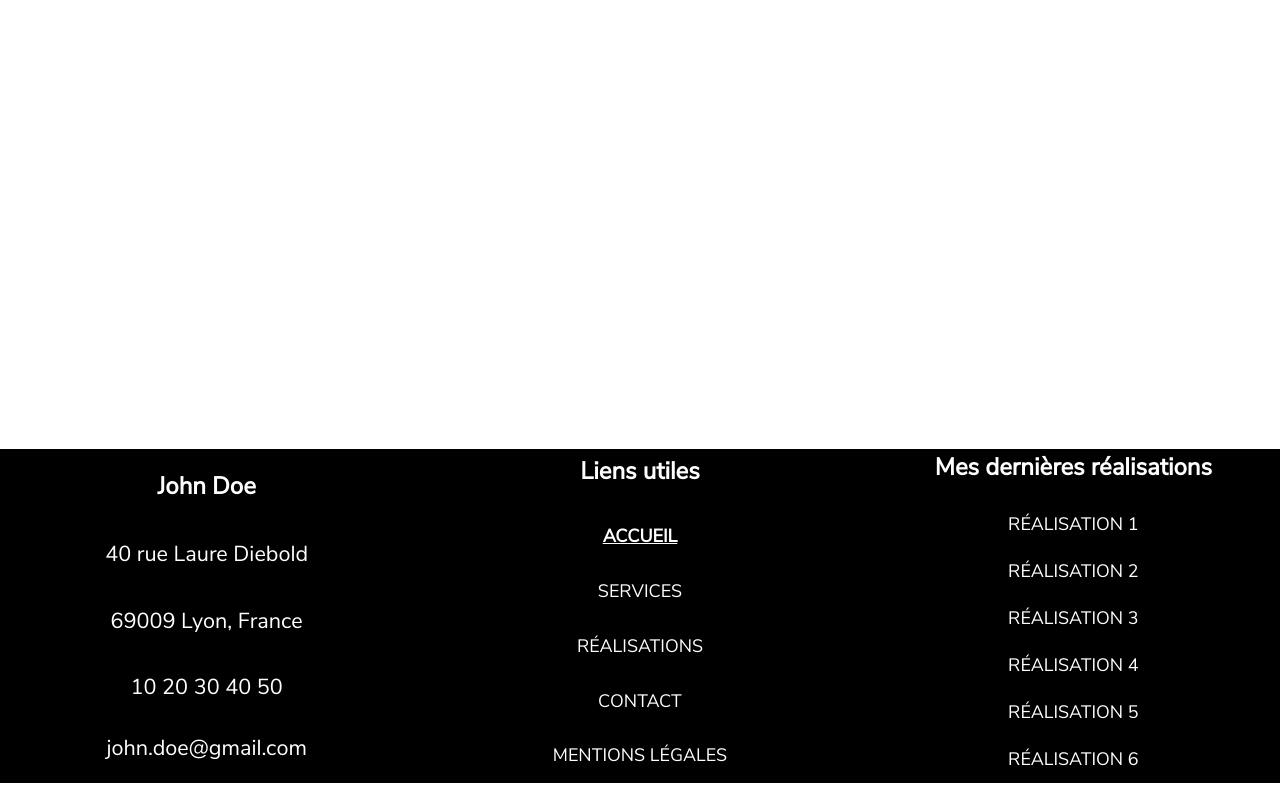
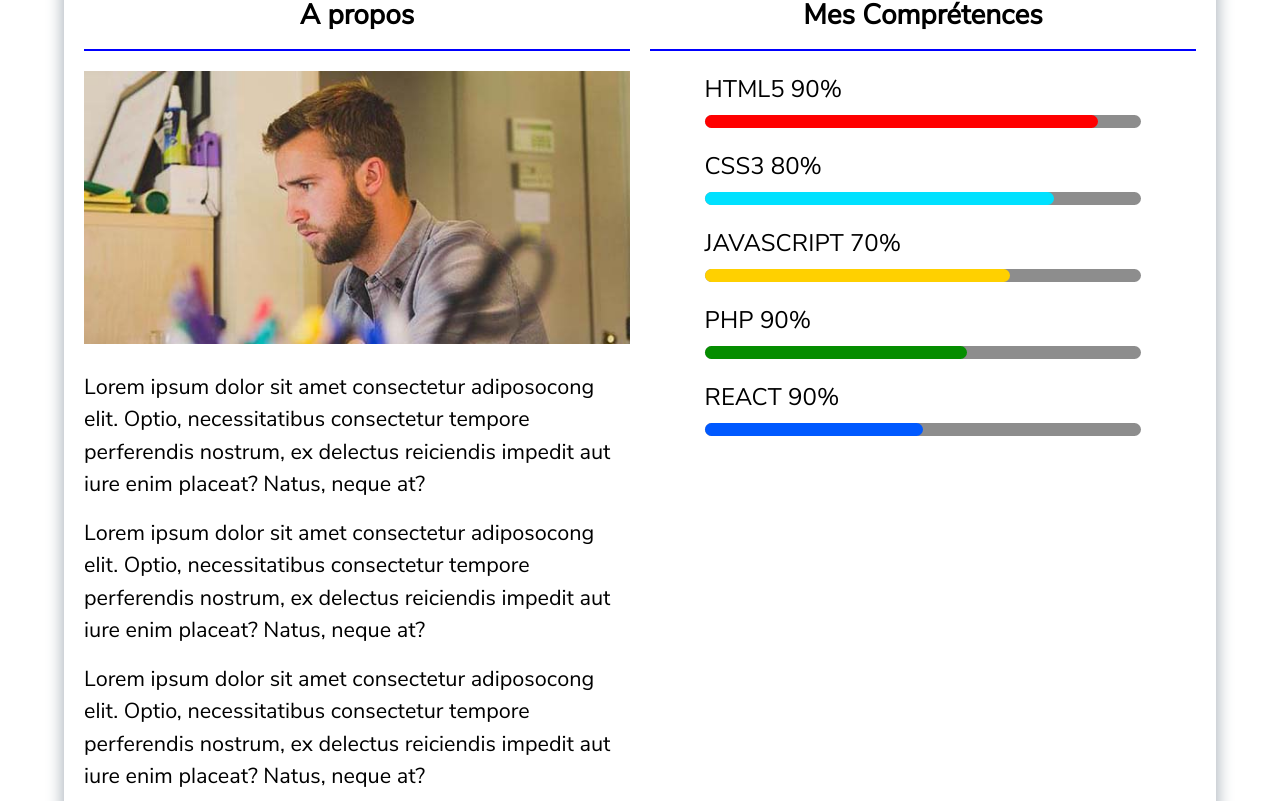
Before and after one commit to Pierre-dev666/evaluation-portfolio-react.js, a React (Create React App) app: page / in a window 1280 px wide. Shown: the part 819-1620 px from the top of the page. Built offline with nearby package versions, Linux system fonts and the light colour scheme.

Commit message:
améliorations page home + page contact finie

```diff
--- a/src/App.css
+++ b/src/App.css
@@ -5,165 +5,6 @@
 
 }
 
-@media only screen and (max-width : 767px) {
-
-  #no-burger-menu {
-    display: none;
-  }
-
-  #with-burger-menu {
-    display: block;
-  }
-  .active {
-    text-decoration: underline;
-    font-weight: bold;
-  }
-  .App-footer {
-    display: grid;
-    grid-template-columns: 100%;
-    grid-template-rows: repeat(3, 1fr);
-    gap: 20px;
-  }
-  #footer-1{
-    display: inline-grid;
-    width: 100%;
-    height: 100%;
-    grid-column: 1;
-    grid-row: 1;
-    justify-content: space-around;
-    align-items: center;
-    margin-top: initial;
-    padding-top: 10px;
-
-  }
-  #footer-2{
-    display: inline-grid;
-    width: 100%;
-    height: 100%;
-    grid-column: 1;
-    grid-row: 2;
-    justify-content: space-around;
-    align-items: center;
-    margin-top: initial;
-  }
-  #footer-3{
-    display: inline-grid;
-    width: 100%;
-    height: 100%;
-    grid-column: 1;
-    grid-row: 3;
-    justify-content: space-around;
-    align-items: center;
-    margin-top: initial;
-  }
-
-}
-
-@media only screen and (min-device-width : 768px) and (max-device-width : 1223px) and (orientation : landscape) {
-
-  #no-burger-menu {
-    display: none;
-  }
-
-  #with-burger-menu {
-    display: block;
-  }
-  .active {
-    text-decoration: underline;
-    font-weight: bold;
-  }
-  .App-footer {
-    display: grid;
-    grid-template-columns: repeat(3, 1fr);
-    grid-template-rows: 100%;
-    gap: 20px;
-  }
-  #footer-1{
-    display: inline-grid;
-    width: 100%;
-    height: 100%;
-    grid-column: 1;
-    grid-row: 1;
-    justify-content: space-around;
-    align-items: center;
-    margin-top: initial;
-    padding-top: 10px;
-
-  }
-  #footer-2{
-    display: inline-grid;
-    width: 100%;
-    height: 100%;
-    grid-column: 2;
-    grid-row: 1;
-    justify-content: space-around;
-    align-items: center;
-    margin-top: initial;
-  }
-  #footer-3{
-    display: inline-grid;
-    width: 100%;
-    height: 100%;
-    grid-column: 3;
-    grid-row: 1;
-    justify-content: space-around;
-    align-items: center;
-    margin-top: initial;
-  }
-}
-
-@media only screen and (min-width : 1224px) {
-
-  #with-burger-menu {
-    display: none;
-  }
-
-  #no-burger-menu {
-    display: block;
-  }
-  .active {
-    text-decoration: underline;
-    font-weight: bold;
-  }
-  .App-footer {
-    display: grid;
-    grid-template-columns: repeat(3, 1fr);
-    grid-template-rows: 100%;
-    gap: 20px;
-  }
-  #footer-1{
-    display: inline-grid;
-    width: 100%;
-    height: 100%;
-    grid-column: 1;
-    grid-row: 1;
-    justify-content: space-around;
-    align-items: center;
-    margin-top: initial;
-    padding-top: 10px;
-
-  }
-  #footer-2{
-    display: inline-grid;
-    width: 100%;
-    height: 100%;
-    grid-column: 2;
-    grid-row: 1;
-    justify-content: space-around;
-    align-items: center;
-    margin-top: initial;
-  }
-  #footer-3{
-    display: inline-grid;
-    width: 100%;
-    height: 100%;
-    grid-column: 3;
-    grid-row: 1;
-    justify-content: space-around;
-    align-items: center;
-    margin-top: initial;
-  }
-}
 
 .App {
   text-align: center;
@@ -203,6 +44,7 @@ strong {
   font-family: "NunitoSans", sans-serif;
   font-weight: 600;
   font-size: x-large;
+  color: white;
 }
 
 a {
@@ -240,11 +82,49 @@ h2 {
   color: #ffffff;
 }
 
+h3 {
+  font-family: "NunitoSans", sans-serif;
+  font-weight: 600;
+  padding-bottom: 16px;
+  border-bottom: 2px solid blue;
+  margin-bottom: 20px;
+  width: 100%;
+  justify-self: center;
+  text-align: center;
+}
+
 p {
+  font-family: "NunitoSans", sans-serif;
+  font-weight: 400;
+  color: #000000;
+  font-size: smaller;
+}
+
+#footer-1 p {
   font-family: "NunitoSans", sans-serif;
   font-weight: 400;
   color: #ffffff;
   font-size: smaller;
+}
+
+hr {
+  width: 40%;
+  justify-self: center;
+  color: #0400ff;
+  border: 3px solid;
+  opacity: 1;
+  margin-bottom: 50px;
+}
+
+legend {
+  width: auto;
+  font-family: "NunitoSans", sans-serif;
+  font-weight: 400;
+}
+
+textarea {
+  width: 100%;
+  margin-bottom: 10px;
 }
 
 #page-wrap {
@@ -315,11 +195,14 @@ p {
   margin-right: -4px;
   top: 56px;
 }
-#home_main{
+
+/* Beginning of CSS home page*/
+#main {
   width: 100%;
   height: 100%;
 }
-#home_part-1{
+
+#home_part-1 {
 
   background: url("./assets/images/hero-bg.jpg");
   background-repeat: no-repeat;
@@ -330,11 +213,418 @@ p {
   padding-bottom: 20%;
 }
 
-#home_part-2{
+#home_part-2 {
+  display: grid;
+  height: 100%;
+  width: 90%;
+  padding-top: 10%;
+  padding-bottom: 2%;
+  justify-self: center;
+  grid-template-columns: repeat(2, 1fr);
+  grid-gap: 20px;
+  grid-template-rows: minmax(100px, auto);
+  border: 1px hidden grey;
+  border-radius: 6px;
+  box-shadow: 0px 4px 16px 2px #adb5bd;
+  margin-bottom: 5%;
+  padding-left: 20px;
+  padding-right: 20px;
+}
+
+#home_part-2_subpart-1 {
+  display: table;
+  grid-column: 1;
+  grid-row: 1;
+  width: 100%;
+  height: 100%;
+  text-align: left;
+
+}
+
+#image_john-doe-about {
+  display: block;
+  width: 100%;
+  height: 300px;
+  background: url("./assets/images/john-doe-about.jpg");
+  background-repeat: no-repeat;
+  background-size: contain;
+}
+
+#home_part-2_subpart-2 {
+  display: table;
+  grid-column: 2;
+  grid-row: 1;
+  width: 100%;
+  height: 100%;
+}
+
+.skill {
+  width: 80%;
+  justify-self: center;
+}
+
+.barre {
+  display: block;
+  width: 100%;
+  height: 13px;
+  background-color: rgb(141, 141, 141);
+  justify-self: center;
+  border-radius: 10px;
+  margin-bottom: 10px;
+}
+
+#barre-html5 {
+  display: block;
+  width: 90%;
+  height: 13px;
+  background-color: rgb(255, 0, 0);
+  margin-top: -23px;
+  border-radius: 10px;
+  margin-bottom: 20px;
+}
+
+#barre-css3 {
+  display: block;
+  width: 80%;
+  height: 13px;
+  background-color: rgb(0, 225, 255);
+  margin-top: -23px;
+  border-radius: 10px;
+  margin-bottom: 20px;
+}
+
+#barre-javascript {
+  display: block;
+  width: 70%;
+  height: 13px;
+  background-color: rgb(255, 208, 0);
+  margin-top: -23px;
+  border-radius: 10px;
+  margin-bottom: 20px;
+}
+
+#barre-php {
+  display: block;
+  width: 60%;
+  height: 13px;
+  background-color: rgb(5, 141, 0);
+  margin-top: -23px;
+  border-radius: 10px;
+  margin-bottom: 20px;
+}
+
+#barre-react {
+  display: block;
+  width: 50%;
+  height: 13px;
+  background-color: rgb(0, 89, 255);
+  margin-top: -23px;
+  border-radius: 10px;
+  margin-bottom: 20px;
+}
+
+/* End of CSS home page*/
+
+/* Beginning of CSS contact page*/
+#contact-title {
+  justify-self: center;
+  width: 90%;
+  margin-top: 10px;
+}
+
+#contact-title h3 {
+  width: initial;
+  border-bottom: initial;
+  margin-bottom: initial;
+}
+
+#contact-grid {
+  display: grid;
+  height: 100%;
+  width: 90%;
+  padding-top: 3%;
+  padding-bottom: 2%;
+  justify-self: center;
+  grid-template-columns: repeat(2, 1fr);
+  grid-gap: 20px;
+  grid-template-rows: minmax(100px, auto);
+  border: 1px hidden grey;
+  border-radius: 6px;
+  box-shadow: 0px 4px 16px 2px #adb5bd;
+  margin-bottom: 5%;
+  padding-left: 20px;
+  padding-right: 20px;
+}
+
+#contact_part-1 {
+  display: table;
+  grid-column: 1;
+  grid-row: 1;
+  width: 100%;
+  height: 100%;
+  text-align: left;
+
+}
+
+fieldset div {
+  margin-bottom: 10px;
+}
+fieldset div input{
+  width: 100%;
+}
+
+#button {
+  justify-self: center;
+  margin-bottom: 50px;
+  margin-top: 10px;
+}
+#button input{
+  background-color: #0051ff;
+  border: 0px solid black;
+  border-radius: 6px;
+  color: white;
+  padding: 6px 10px;
+}
+
+#contact_part-2 {
+  display: table;
+  grid-column: 2;
+  grid-row: 1;
+  width: 100%;
+  height: 100%;
+}
+
+#contact_part-2 strong {
+  color: rgb(0, 0, 0);
+}
 
 
-  height: 50%;
-  width: 100%;
-  padding-top: 20%;
-  padding-bottom: 20%;
+#contact_part-2 p {
+  justify-self: left;
 }
+
+#contact_part-2 a {
+  color: #000000;
+  display: flex;
+  margin-left: 0px;
+}
+
+#contact_part-2 iframe {
+  margin-bottom: 10px;
+  border-radius: 4px;
+}
+
+
+/* End of CSS contact page*/
+
+/* Beginning of responsive design */
+/* Beginning of mobile design */
+@media only screen and (max-width : 767px) {
+  #no-burger-menu {
+    display: none;
+  }
+
+  #with-burger-menu {
+    display: block;
+  }
+
+  .active {
+    text-decoration: underline;
+    font-weight: bold;
+  }
+
+  .App-footer {
+    display: grid;
+    grid-template-columns: 100%;
+    grid-template-rows: repeat(3, 1fr);
+    gap: 30px;
+  }
+
+  #footer-1 {
+    display: inline-grid;
+    width: 100%;
+    height: 100%;
+    grid-column: 1;
+    grid-row: 1;
+    justify-content: space-around;
+    align-items: center;
+    margin-top: initial;
+    padding-top: 10px;
+
+  }
+
+  #footer-2 {
+    display: inline-grid;
+    width: 100%;
+    height: 100%;
+    grid-column: 1;
+    grid-row: 2;
+    justify-content: space-around;
+    align-items: center;
+    margin-top: initial;
+  }
+
+  #footer-3 {
+    display: inline-grid;
+    width: 100%;
+    height: 100%;
+    grid-column: 1;
+    grid-row: 3;
+    justify-content: space-around;
+    align-items: center;
+    margin-top: initial;
+  }
+
+  #home_part-2 {
+    grid-template-columns: minmax(100px, auto);
+    grid-gap: 10px;
+    grid-template-rows: repeat(2, max-content);
+  }
+
+  #home_part-2_subpart-1 {
+    grid-column: 1;
+    grid-row: 1;
+  }
+
+  #home_part-2_subpart-2 {
+    grid-column: 1;
+    grid-row: 2;
+  }
+
+  #contact-grid {
+    grid-template-columns: minmax(100px, auto);
+    grid-gap: 10px;
+    grid-template-rows: repeat(2, max-content);
+  }
+
+  #contact_part-1 {
+    grid-column: 1;
+    grid-row: 1;
+  }
+
+  #contact_part-2 {
+    grid-column: 1;
+    grid-row: 2;
+  }
+}
+
+/* End of mobile design */
+
+/* Beginning of tablet design */
+@media only screen and (min-device-width : 768px) and (max-device-width : 1223px) and (orientation : landscape) {
+  #no-burger-menu {
+    display: none;
+  }
+
+  #with-burger-menu {
+    display: block;
+  }
+
+  .active {
+    text-decoration: underline;
+    font-weight: bold;
+  }
+
+  .App-footer {
+    display: grid;
+    grid-template-columns: repeat(3, 1fr);
+    grid-template-rows: 100%;
+    gap: 30px;
+  }
+
+  #footer-1 {
+    display: inline-grid;
+    width: 100%;
+    height: 100%;
+    grid-column: 1;
+    grid-row: 1;
+    justify-content: space-around;
+    align-items: center;
+    margin-top: initial;
+    padding-top: 10px;
+  }
+
+  #footer-2 {
+    display: inline-grid;
+    width: 100%;
+    height: 100%;
+    grid-column: 2;
+    grid-row: 1;
+    justify-content: space-around;
+    align-items: center;
+    margin-top: initial;
+  }
+
+  #footer-3 {
+    display: inline-grid;
+    width: 100%;
+    height: 100%;
+    grid-column: 3;
+    grid-row: 1;
+    justify-content: space-around;
+    align-items: center;
+    margin-top: initial;
+  }
+}
+
+/* End of tablet design */
+
+/* Beginning of desktop design */
+@media only screen and (min-width : 1224px) {
+  #with-burger-menu {
+    display: none;
+  }
+
+  #no-burger-menu {
+    display: block;
+  }
+
+  .active {
+    text-decoration: underline;
+    font-weight: bold;
+  }
+
+  .App-footer {
+    display: grid;
+    grid-template-columns: repeat(3, 1fr);
+    grid-template-rows: 100%;
+    gap: 30px;
+  }
+
+  #footer-1 {
+    display: inline-grid;
+    width: 100%;
+    height: 100%;
+    grid-column: 1;
+    grid-row: 1;
+    justify-content: space-around;
+    align-items: center;
+    margin-top: initial;
+    padding-top: 10px;
+  }
+
+  #footer-2 {
+    display: inline-grid;
+    width: 100%;
+    height: 100%;
+    grid-column: 2;
+    grid-row: 1;
+    justify-content: space-around;
+    align-items: center;
+    margin-top: initial;
+  }
+
+  #footer-3 {
+    display: inline-grid;
+    width: 100%;
+    height: 100%;
+    grid-column: 3;
+    grid-row: 1;
+    justify-content: space-around;
+    align-items: center;
+    margin-top: initial;
+  }
+}
+
+/* End of desktop design */
+/* End of Responsive Design */
--- a/src/App.js
+++ b/src/App.js
@@ -8,6 +8,7 @@ import Contact from "./pages/Contact";
 import LegalNotices from "./pages/LegalNotices";
 import { fallDown as Menu } from 'react-burger-menu';
 import './App.css';
+
 
 
 let styles = {
@@ -35,7 +36,6 @@ function ScrollToTop() {
 export default function App() {
   return (
     <div className="App">
-
       <header className="App-header">
         <nav id='navbar' className="navbar navbar-dark bg-dark">
           <span className="navbar-brand mb-0 h1" id='logo'>JOHN DOE</span>
@@ -73,7 +73,7 @@ export default function App() {
           <p><strong>John Doe</strong></p>
           <p>40 rue Laure Diebold</p>
           <p>69009 Lyon, France</p>
-          <p>10 20 30 40 50</p>
+          <a href="tel:+331020304050" id='mail-to'>10 20 30 40 50</a>
           <a href="mailto:john.doe@gmail.com" id='mail-to'>john.doe@gmail.com</a>
         </div>
         <div id='footer-2'>
--- a/src/pages/Contact.jsx
+++ b/src/pages/Contact.jsx
@@ -1,7 +1,54 @@
 const Contact = () => {
     return (
-        <div>
-            <h1>Test Contact - H1</h1>
+        <div id="main">
+            <div id="contact-title">
+                <h3>Contact</h3>
+                <p>Pour me contacter en vue d'un entretien ou d'une future collaboration, merci de remplir le formulaire de contact.</p>
+                <hr />
+            </div>
+
+            <div id="contact-grid">
+                <div id="contact_part-1">
+                    <h3>A propos</h3>
+                    <form action="#" method="post">
+                        <fieldset>
+                            <div>
+                                <input type="text" placeholder="Votre nom" id="name" required />
+                                <label for="name"></label>
+                            </div>
+                            <div>
+                                <input type="text" placeholder="Votre adresse mail" id="mail" required />
+                                <label for="mail"></label>
+                            </div>
+                            <div>
+                                <input type="text" placeholder="Votre numérode téléphone" id="phone-number" required />
+                                <label for="phone-number"></label>
+                            </div>
+                            <div>
+                                <input type="text" placeholder="Sujet" id="topic" required />
+                                <label for="topic"></label>
+                            </div>
+                            <textarea name="about" id="about" cols="60" rows="10"
+                                placeholder="Saisissez votre message ici" required></textarea>
+                        </fieldset>
+                        <section id="button">
+                            <input type="submit" value="Envoyer" id="validate" />
+                            <label for="validate"></label>
+                        </section>
+                    </form>
+                </div>
+                <div id="contact_part-2">
+                    <h3>Mes coordonées</h3>
+                    <p><strong>John Doe</strong></p>
+                    <p>40 rue Laure Diebold</p>
+                    <p>69009 Lyon, France</p>
+                    <a href="tel:+331020304050" id='mail-to'>10 20 30 40 50</a>
+                    <a href="mailto:john.doe@gmail.com" id='mail-to'>john.doe@gmail.com</a>
+                    <iframe src="https://www.google.com/maps/embed?pb=!1m18!1m12!1m3!1d6618.234063151213!2d4.792470161155623!3d45.77871212613998!2m3!1f0!2f0!3f0!
+                    3m2!1i1024!2i768!4f13.1!3m3!1m2!1s0x47f4eb65edac5b3f%3A0xe01c47049cb2e2b9!2s40%20Rue%20Laure%20Diebold%2C%2069009%20Lyon!5e0!3m2!1sfr!2sfr!4v1744464499655!5m2!
+                    1sfr!2sfr" width="100%" height="450" allowfullscreen="" loading="lazy" referrerpolicy="no-referrer-when-downgrade"></iframe>
+                </div>
+            </div>
         </div>
     )
 }
--- a/src/pages/Home.jsx
+++ b/src/pages/Home.jsx
@@ -1,12 +1,40 @@
 const Home = () => {
     return (
-        <div id="home_main">
+        <div id="main">
             <div id="home_part-1">
                 <div id="home-background_part-1">
                     <h1>Bonjour, je suis John Doe</h1>
                     <h2>Développeur web full stack</h2>
                 </div></div>
-            <div id="home_part-2"><h1>Test Home - partie 2</h1></div>
+            <div id="home_part-2">
+                <div id="home_part-2_subpart-1">
+                    <h3>A propos</h3>
+
+                    <div id="image_john-doe-about"></div>
+                    <p>Lorem ipsum dolor sit amet consectetur adiposocong elit. Optio, necessitatibus consectetur tempore perferendis nostrum,
+                        ex delectus reiciendis impedit aut iure enim placeat? Natus, neque at?</p>
+                    <p>Lorem ipsum dolor sit amet consectetur adiposocong elit. Optio, necessitatibus consectetur tempore perferendis nostrum,
+                        ex delectus reiciendis impedit aut iure enim placeat? Natus, neque at?</p>
+                    <p>Lorem ipsum dolor sit amet consectetur adiposocong elit. Optio, necessitatibus consectetur tempore perferendis nostrum,
+                        ex delectus reiciendis impedit aut iure enim placeat? Natus, neque at?</p>
+                </div>
+                <div id="home_part-2_subpart-2">
+                    <h3>Mes Comprétences</h3>
+                    <div className="skill">
+                        <legend>HTML5 90%</legend><span className="barre"></span>
+                        <span id="barre-html5"></span>
+                        <legend>CSS3 80%</legend><span className="barre"></span>
+                        <span id="barre-css3"></span>
+                        <legend>JAVASCRIPT 70%</legend><span className="barre"></span>
+                        <span id="barre-javascript"></span>
+                        <legend>PHP 90%</legend><span className="barre"></span>
+                        <span id="barre-php"></span>
+                        <legend>REACT 90%</legend><span className="barre"></span>
+                        <span id="barre-react"></span>
+                    </div>
+
+                </div>
+            </div>
         </div>
     )
 }
```
Also changed, not shown: src/setupTests.js (deleted, +0 -5 lines).
